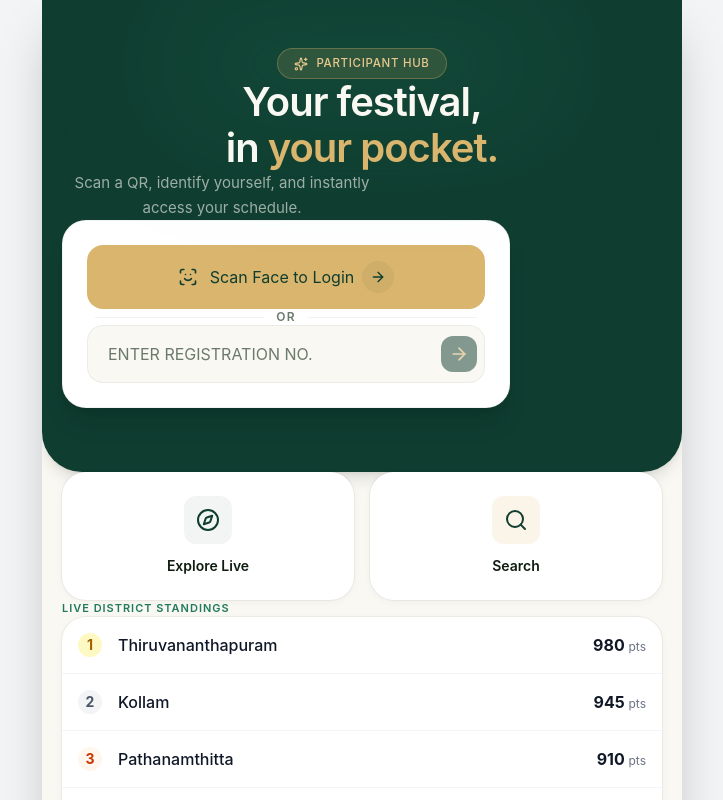
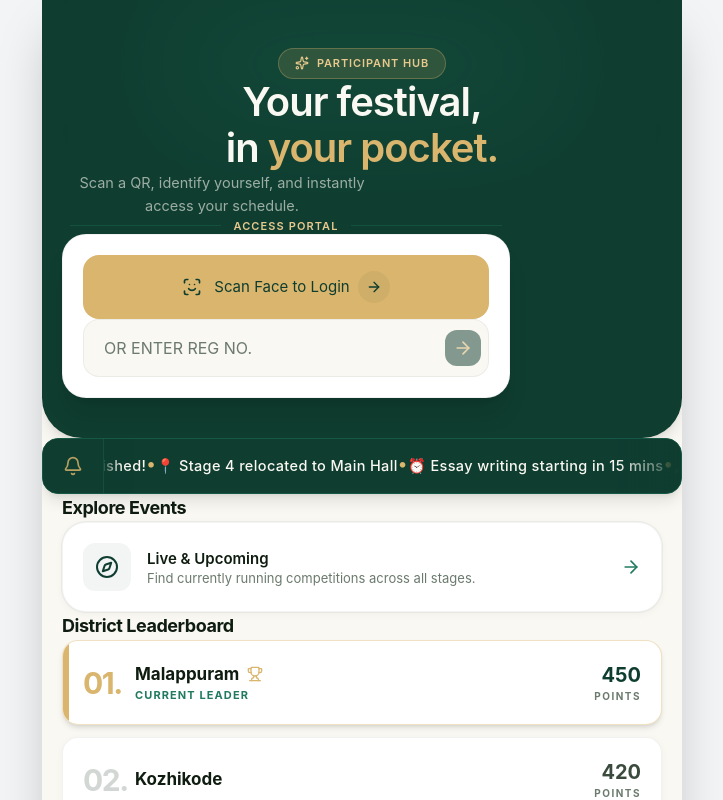
Before and after one commit to Yahiyamuhammed/-ParticipantHub, a React app in the folder Frontend/: page / in a window 1280 px wide. Shown: the top 800 px of the page, without its empty margins (278-1001 px from the left). Built offline with nearby package versions, Linux system fonts and the light colour scheme; the HTML template or start-up script is replaced by a standard one.

Commit message:
push: pushing the latest changes

```diff
--- /dev/null
+++ b/Frontend/src/components/shared/LiveTicker.jsx
@@ -0,0 +1,36 @@
+// src/components/shared/LiveTicker.jsx
+import React from "react";
+import { Bell } from "lucide-react";
+
+export default function LiveTicker({ updates = [] }) {
+  if (!updates || updates.length === 0) return null;
+
+  return (
+    <div className="w-full bg-brand-dark border border-brand-mid rounded-2xl overflow-hidden relative flex items-center shadow-lg h-[56px]">
+
+      {/* Left Icon Area - Wider padding and stronger shadow to block text seamlessly */}
+      <div className="absolute left-0 z-20 bg-brand-dark px-5 h-full flex items-center border-r border-brand-light/30 shadow-[6px_0_16px_rgba(15,61,48,1)]">
+        <Bell className="w-5 h-5 text-brand-accent animate-pulse" />
+      </div>
+
+      {/* Right Edge Fade Mask - Makes text fade out smoothly instead of cutting off */}
+      <div className="absolute right-0 z-20 w-16 h-full bg-gradient-to-l from-brand-dark to-transparent pointer-events-none"></div>
+
+      {/* Scrolling Content - Increased left padding to clear the larger icon area */}
+      <div className="flex whitespace-nowrap animate-marquee pl-[72px] pr-8 text-[14.5px] font-medium text-brand-cream tracking-wide">
+        {updates.map((update, idx) => (
+          <React.Fragment key={idx}>
+            <span className="mx-4">{update}</span>
+            <span className="text-brand-accent mx-2 text-lg leading-none">•</span>
+          </React.Fragment>
+        ))}
+        {updates.map((update, idx) => (
+          <React.Fragment key={`dup-${idx}`}>
+            <span className="mx-4">{update}</span>
+            <span className="text-brand-accent mx-2 text-lg leading-none">•</span>
+          </React.Fragment>
+        ))}
+      </div>
+    </div>
+  );
+}
--- a/Frontend/src/components/ui/Badge.jsx
+++ b/Frontend/src/components/ui/Badge.jsx
@@ -4,15 +4,19 @@ import clsx from 'clsx';
 
 export const Badge = ({ children, variant = 'neutral', className = '' }) => {
   const variants = {
-    neutral: "bg-gray-100 text-gray-600",
-    live: "bg-green-100 text-green-700",
-    warning: "bg-yellow-100 text-yellow-700",
-    dark: "bg-gray-900 text-white"
+    // Neutral uses our cream/gray
+    neutral: "bg-black/5 text-brand-textMid",
+    // Live stays semantic (Emerald green) for UI clarity, but tweaked
+    live: "bg-emerald-100 text-emerald-800 ring-1 ring-emerald-500/20",
+    // Warning uses our Gold accent
+    warning: "bg-brand-accent/20 text-brand-dark ring-1 ring-brand-accent/40",
+    // Dark uses our Forest Green
+    dark: "bg-brand-dark text-brand-accent"
   };
 
   return (
     <span className={clsx(
-      "inline-flex items-center px-2.5 py-1 rounded-full text-xs font-semibold uppercase tracking-wide",
+      "inline-flex items-center px-2.5 py-1 rounded-full text-[11px] font-bold uppercase tracking-wider",
       variants[variant],
       className
     )}>
--- a/Frontend/src/features/landing/components/LeaderBoard.jsx
+++ b/Frontend/src/features/landing/components/LeaderBoard.jsx
@@ -1,49 +1,76 @@
 // src/features/landing/components/Leaderboard.jsx
 import React from "react";
-import Card from "@/components/common/Card";
+import { Trophy } from "lucide-react";
+import clsx from "clsx";
 
-// Mock data - eventually move to a service
 const mockLeaderboard = [
-  { id: 1, district: "Thiruvananthapuram", points: 980, isCurrentUsers: false },
-  { id: 2, district: "Kollam", points: 945, isCurrentUsers: false },
-  { id: 3, district: "Pathanamthitta", points: 910, isCurrentUsers: false },
-  { id: 4, district: "Alappuzha", points: 890, isCurrentUsers: false },
-  { id: 5, district: "Kottayam", points: 860, isCurrentUsers: false },
-  { id: 6, district: "Idukki", points: 835, isCurrentUsers: false },
-  { id: 7, district: "Ernakulam", points: 810, isCurrentUsers: false },
-  { id: 8, district: "Thrissur", points: 790, isCurrentUsers: false },
-  { id: 9, district: "Palakkad", points: 760, isCurrentUsers: false },
-  { id: 10, district: "Malappuram", points: 735, isCurrentUsers: false },
-  { id: 11, district: "Kozhikode", points: 710, isCurrentUsers: true },
-  { id: 12, district: "Wayanad", points: 685, isCurrentUsers: false },
-  { id: 13, district: "Kannur", points: 660, isCurrentUsers: false },
-  { id: 14, district: "Kasaragod", points: 640, isCurrentUsers: false },
+  { id: 1, district: "Malappuram", points: 450 },
+  { id: 2, district: "Kozhikode", points: 420 },
+  { id: 3, district: "Kannur", points: 380 },
+  { id: 4, district: "Wayanad", points: 310 },
 ];
 
 export default function Leaderboard() {
   return (
-    <Card padding="p-0">
-      <div className="divide-y divide-gray-100">
-        {mockLeaderboard.map((item, index) => (
+    <div className="flex flex-col gap-3">
+      {mockLeaderboard.map((item, index) => {
+        const isFirst = index === 0;
+        const rankNumber = (index + 1).toString().padStart(2, '0'); // Creates "01", "02", etc.
+
+        return (
           <div
             key={item.id}
-            className="flex items-center justify-between p-4 hover:bg-gray-50 transition-colors"
+            className={clsx(
+              "relative overflow-hidden flex items-center justify-between p-5 rounded-2xl border transition-all duration-300",
+              isFirst
+                ? "bg-brand-card border-brand-accent/40 shadow-md"
+                : "bg-brand-card border-black/5 shadow-sm hover:border-brand-dark/20"
+            )}
           >
-            <div className="flex items-center gap-4">
-              <span className={`
-                w-6 h-6 flex items-center justify-center rounded-full text-sm font-bold
-                ${index === 0 ? "bg-yellow-100 text-yellow-700" :
-                  index === 1 ? "bg-gray-100 text-gray-600" :
-                  index === 2 ? "bg-orange-50 text-orange-700" : "text-gray-400"}
-              `}>
-                {index + 1}
+            {/* Subtle Gold Accent Line for the Leader */}
+            {isFirst && (
+              <div className="absolute left-0 top-0 bottom-0 w-1.5 bg-brand-accent"></div>
+            )}
+
+            <div className="flex items-center gap-5">
+              {/* Editorial Typography instead of generic circles */}
+              <div className={clsx(
+                "font-bold text-3xl tracking-tighter w-8 text-center",
+                isFirst ? "text-brand-accent" : "text-brand-textMuted/30"
+              )}>
+                {rankNumber}.
+              </div>
+
+              <div className="flex flex-col">
+                <div className="flex items-center gap-2">
+                  <span className="font-bold text-brand-textDark text-[17px]">
+                    {item.district}
+                  </span>
+                  {isFirst && <Trophy className="w-4 h-4 text-brand-accent" />}
+                </div>
+                {isFirst && (
+                  <span className="text-[11px] text-brand-light font-bold uppercase tracking-widest mt-0.5">
+                    Current Leader
+                  </span>
+                )}
+              </div>
+            </div>
+
+            {/* Points block */}
+            <div className="flex flex-col items-end">
+              <span className={clsx(
+                "font-bold text-xl",
+                isFirst ? "text-brand-dark" : "text-brand-textMid"
+              )}>
+                {item.points}
               </span>
-              <span className="font-medium text-gray-900">{item.district}</span>
+              <span className="text-[10px] text-brand-textMuted font-bold uppercase tracking-[0.15em]">
+                Points
+              </span>
             </div>
-            <span className="font-bold text-gray-900">{item.points} <span className="text-xs text-gray-500 font-normal">pts</span></span>
           </div>
-        ))}
-      </div>
-    </Card>
+        );
+      })}
+    </div>
   );
 }
--- a/Frontend/src/pages/Landing/index.jsx
+++ b/Frontend/src/pages/Landing/index.jsx
@@ -1,12 +1,12 @@
 // src/pages/Landing/index.jsx
 import React, { useState } from "react";
 import { useNavigate } from "react-router-dom";
-import { ScanFace, Search, Compass, ArrowRight, Sparkles } from "lucide-react";
-import Section from "@/components/common/Section";
-import Card from "@/components/common/Card";
+import { ScanFace, ArrowRight, Sparkles, Compass } from "lucide-react";
 import Leaderboard from "@/features/landing/components/Leaderboard";
 import { useAuth } from "@/context/AuthContext";
 import Button from "@/components/common/Button";
+import Card from "@/components/common/Card";
+import LiveTicker from "@/components/shared/LiveTicker";
 
 export default function LandingPage() {
   const navigate = useNavigate();
@@ -20,16 +20,24 @@ export default function LandingPage() {
     navigate("/dashboard");
   };
 
+  // Dynamic updates - in a real app, this would come from an API
+  const liveUpdates = [
+    "🏆 Mapila Song results published!",
+    "📍 Stage 4 relocated to Main Hall",
+    "⏰ Essay writing starting in 15 mins",
+    "🎤 Registration for open mic closes at 2 PM"
+  ];
+
   return (
-    <div className="flex flex-col min-h-screen bg-brand-cream pb-16">
+    <div className="flex flex-col min-h-screen bg-brand-cream pb-12">
 
-      {/* HERO SECTION (Dark Forest Green) */}
-      <div className="bg-brand-dark px-5 pt-12 pb-16 rounded-b-[2.5rem] shadow-lg relative">
-        {/* Subtle background glow mimicking the border light */}
+      {/* 1. HERO & LOGIN SECTION (All inside Dark Forest Green) */}
+      <div className="bg-brand-dark px-5 pt-12 pb-10 rounded-b-[2.5rem] shadow-lg relative">
         <div className="absolute top-0 left-1/2 -translate-x-1/2 w-full max-w-sm h-32 bg-brand-light blur-3xl opacity-20 pointer-events-none"></div>
 
-        <div className="relative z-10 text-center mb-10">
-          <div className="inline-flex items-center gap-2 bg-brand-accent/15 border border-brand-accent/30 rounded-full px-4 py-1.5 text-[11.5px] font-medium text-brand-accentLight tracking-[0.06em] uppercase mb-7">
+        {/* Intro Text */}
+        <div className="relative z-10 text-center mb-8">
+          <div className="inline-flex items-center gap-2 bg-brand-accent/15 border border-brand-accent/30 rounded-full px-4 py-1.5 text-[11px] font-semibold text-brand-accentLight tracking-[0.08em] uppercase mb-6">
             <Sparkles className="w-3.5 h-3.5" />
             Participant Hub
           </div>
@@ -37,39 +45,42 @@ export default function LandingPage() {
           <h1 className="text-[2.5rem] leading-[1.15] font-semibold text-brand-cream tracking-tight mb-4">
             Your festival,<br />in <span className="text-brand-accent">your pocket.</span>
           </h1>
-          <p className="text-brand-cream/60 text-[15px] leading-relaxed max-w-xs mx-auto">
+          <p className="text-brand-cream/60 text-[14.5px] leading-relaxed max-w-xs mx-auto">
             Scan a QR, identify yourself, and instantly access your schedule.
           </p>
         </div>
 
-        {/* FRICTIONLESS LOGIN CARD */}
-        <div className="bg-brand-card p-6 rounded-3xl shadow-xl border border-black/5 space-y-4 max-w-md mx-auto">
+        {/* Transition Heading inside Green */}
+        <div className="relative z-10 flex items-center gap-3 mb-4 max-w-md mx-auto px-2">
+           <div className="h-px bg-brand-light/30 flex-1"></div>
+           <span className="text-brand-accentLight text-[11px] font-semibold uppercase tracking-widest">
+             Access Portal
+           </span>
+           <div className="h-px bg-brand-light/30 flex-1"></div>
+        </div>
+
+        {/* Login Card (Inside Green) */}
+        <div className="relative z-10 bg-brand-card p-5 rounded-3xl shadow-xl border border-black/5 space-y-4 max-w-md mx-auto">
           <Button
             onClick={() => navigate("/login")}
             className="w-full flex justify-between items-center py-4"
           >
             <div className="flex items-center gap-3">
               <ScanFace className="w-5 h-5 text-brand-dark" />
-              <span className="text-base">Scan Face to Login</span>
+              <span className="text-[15px]">Scan Face to Login</span>
             </div>
             <div className="bg-brand-dark/5 p-2 rounded-full">
               <ArrowRight className="w-4 h-4 text-brand-dark" />
             </div>
           </Button>
 
-          <div className="flex items-center gap-3 text-brand-textMuted text-xs uppercase tracking-widest font-semibold px-2">
-            <div className="flex-1 h-px bg-black/5"></div>
-            OR
-            <div className="flex-1 h-px bg-black/5"></div>
-          </div>
-
           <form onSubmit={handleRegSubmit} className="relative">
             <input
               type="text"
               value={regNumber}
               onChange={(e) => setRegNumber(e.target.value)}
-              placeholder="Enter Registration No."
-              className="w-full bg-brand-cream border border-black/5 rounded-2xl pl-5 pr-14 py-4 font-medium text-brand-textDark placeholder-brand-textMuted focus:outline-none focus:border-brand-accent/50 focus:ring-1 focus:ring-brand-accent/50 transition-all uppercase"
+              placeholder="Or enter Reg No."
+              className="w-full bg-brand-cream border border-black/5 rounded-2xl pl-5 pr-14 py-4 font-medium text-brand-textDark placeholder-brand-textMuted focus:outline-none focus:border-brand-accent/50 focus:ring-1 focus:ring-brand-accent/50 transition-all uppercase text-[15px]"
             />
             <button
               type="submit"
@@ -82,34 +93,44 @@ export default function LandingPage() {
         </div>
       </div>
 
-      {/* DISCOVERY & LEADERBOARD (Cream Background) */}
-      <div className="px-5 -mt-4 relative z-20 space-y-8">
+      {/* 2. DYNAMIC LIVE TICKER */}
+      <div className="mt-8">
+        <LiveTicker updates={liveUpdates} />
+      </div>
 
-        {/* Discovery Grid */}
-        <div className="grid grid-cols-2 gap-4 mt-10">
-          <Card onClick={() => navigate("/explore")} className="py-6 border-black/5 shadow-sm flex flex-col items-center gap-3 hover:-translate-y-1 transition-transform">
-            <div className="w-12 h-12 bg-brand-dark/5 rounded-xl flex items-center justify-center">
-              <Compass className="w-6 h-6 text-brand-dark" />
+      {/* 3. MAIN BODY (Discovery & Leaderboard) */}
+      <div className="px-5 mt-10 space-y-10">
+
+        {/* Explore Events */}
+        <section>
+          <h2 className="text-lg font-bold text-brand-textDark mb-3 ml-1 tracking-tight">
+            Explore Events
+          </h2>
+          <Card
+            onClick={() => navigate("/explore")}
+            className="p-4 border border-brand-dark/5 shadow-sm flex items-center justify-between hover:shadow-md transition-shadow cursor-pointer bg-brand-card"
+          >
+            <div className="flex items-center gap-4">
+              <div className="w-12 h-12 bg-brand-dark/5 rounded-xl flex items-center justify-center shrink-0">
+                <Compass className="w-6 h-6 text-brand-dark" />
+              </div>
+              <div>
+                <h3 className="font-semibold text-brand-textDark text-[15px]">Live & Upcoming</h3>
+                <p className="text-[13px] text-brand-textMuted mt-0.5 leading-tight">Find currently running competitions across all stages.</p>
+              </div>
             </div>
-            <span className="font-semibold text-brand-textDark text-sm">Explore Live</span>
+            <ArrowRight className="w-5 h-5 text-brand-light shrink-0" />
           </Card>
-
-          <Card onClick={() => navigate("/explore", { state: { autoFocus: true } })} className="py-6 border-black/5 shadow-sm flex flex-col items-center gap-3 hover:-translate-y-1 transition-transform">
-            <div className="w-12 h-12 bg-brand-accent/15 rounded-xl flex items-center justify-center">
-              <Search className="w-6 h-6 text-brand-dark" />
-            </div>
-            <span className="font-semibold text-brand-textDark text-sm">Search</span>
-          </Card>
-        </div>
+        </section>
 
         {/* Leaderboard */}
         <section>
-          <h2 className="text-[11px] font-semibold uppercase tracking-[0.09em] text-brand-light mb-4 ml-1">
-            Live District Standings
+          <h2 className="text-lg font-bold text-brand-textDark mb-3 ml-1 tracking-tight">
+            District Leaderboard
           </h2>
-          {/* Ensure Leaderboard component uses transparent/white cards gracefully */}
           <Leaderboard />
         </section>
+
       </div>
     </div>
   );
```
Also changed, not shown: Frontend/src/components/shared/CompetitionCard.jsx (+8 -8 lines), Frontend/src/features/dashboard/components/NextProgramHero.jsx (+14 -10 lines), Frontend/src/index.css (+7 -0 lines).
